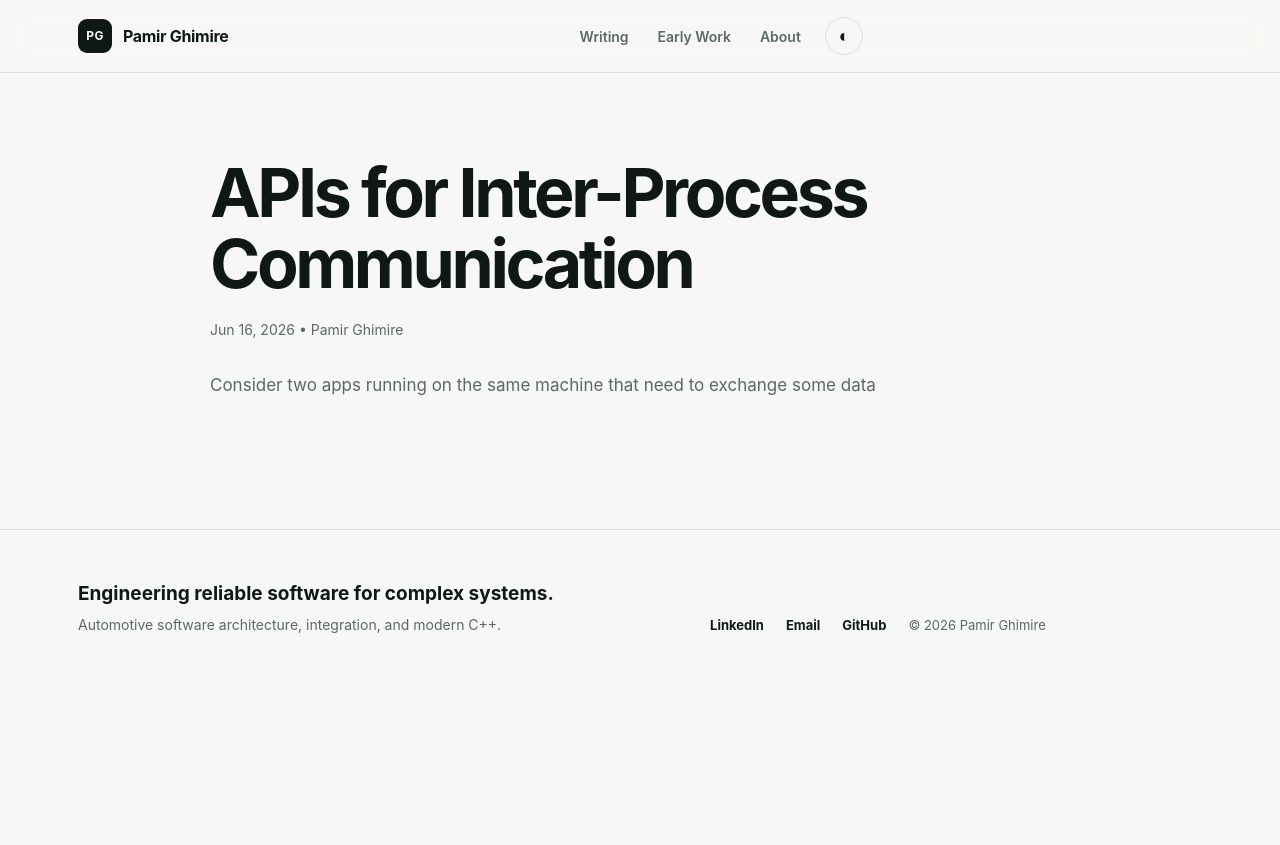
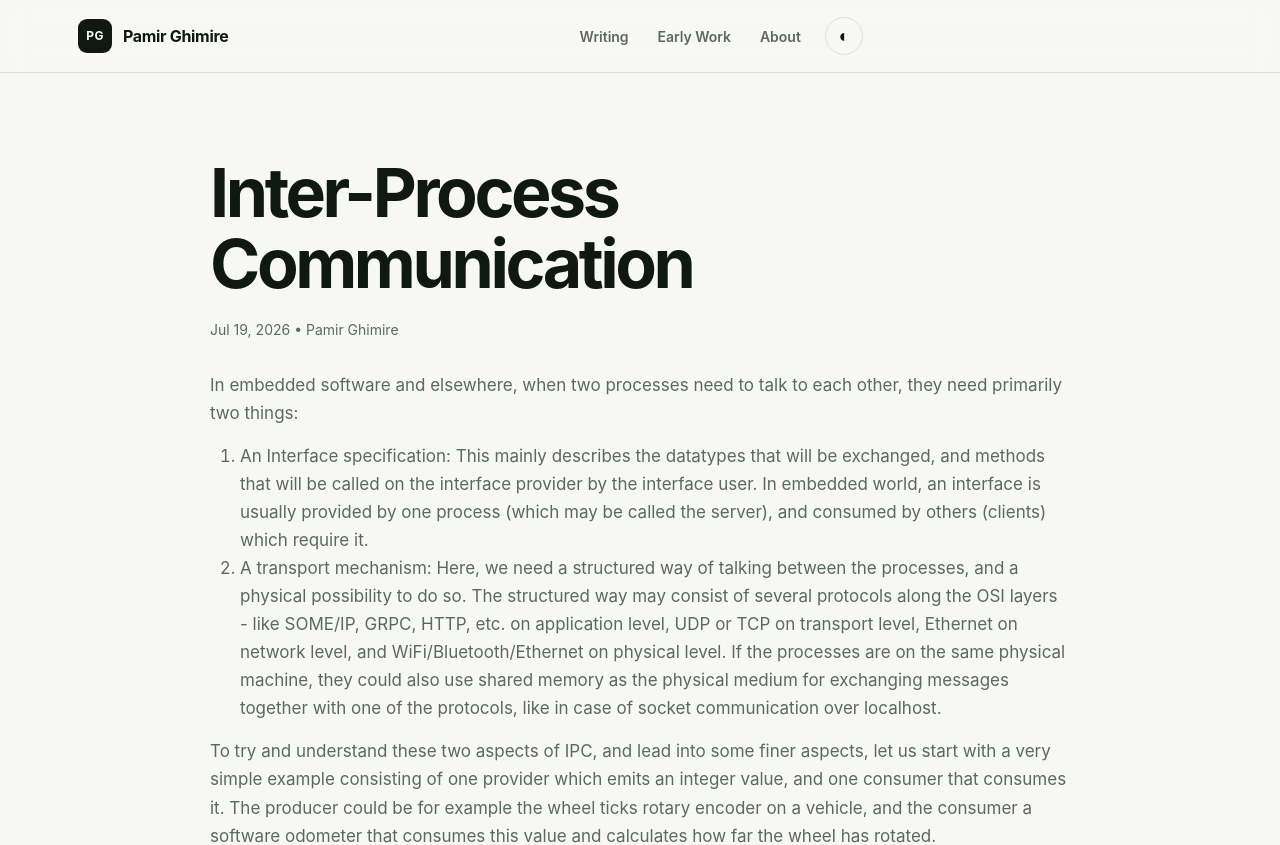
Before and after one commit to PamirGhimire/pamirghimire.github.io, a Jekyll site: the page built from _posts/apis_for_ipc/2026-06-16-IPC-APIs.md, in a window 1280 px wide and 1400 px high. Shown: the top 845 px of the window. Built offline with Jekyll 4.4.1, drawn with Linux system fonts in a browser that asks for light colours; some of the changed text lies outside the part shown; grey boxes are pictures that could not be loaded.

Commit message:
post interprocess communication

```diff
--- a/_posts/apis_for_ipc/2026-06-16-IPC-APIs.md
+++ b/_posts/apis_for_ipc/2026-06-16-IPC-APIs.md
@@ -1,10 +1,20 @@
 ---
 layout: post
-title:  "APIs for Inter-Process Communication"
+title:  "Inter-Process Communication"
 author: Pamir Ghimire
-date:   2026-06-16
-permalink: /apis-for-interprocess-communication/
+date:   2026-07-19
+permalink: /interprocess-communication/
 categories: jekyll update
 ---
 
-Consider two apps running on the same machine that need to exchange some data
+In embedded software and elsewhere, when two processes need to talk to each other, they need primarily two things:
+1. An Interface specification: This mainly describes the datatypes that will be exchanged, and methods that will be called on the interface provider by the interface user. In embedded world, an interface is usually provided by one process (which may be called the server), and consumed by others (clients) which require it.
+ 2. A transport mechanism: Here, we need a structured way of talking between the processes, and a physical possibility to do so. The structured way may consist of several protocols along the OSI layers - like SOME/IP, GRPC, HTTP, etc. on application level, UDP or TCP on transport level, Ethernet on network level, and WiFi/Bluetooth/Ethernet on physical level. If the processes are on the same physical machine, they could also use shared memory as the physical medium for exchanging messages together with one of the protocols, like in case of socket communication over localhost.
+
+ To try and understand these two aspects of IPC, and lead into some finer aspects, let us start with a very simple example consisting of one provider which emits an integer value, and one consumer that consumes it. The producer could be for example the wheel ticks rotary encoder on a vehicle, and the consumer a software odometer that consumes this value and calculates how far the wheel has rotated.
+
+![Wheel-tick sensor providing data to an odometer through the IWheelTick interface]({{ '/assets/posts/interprocess-communication/example1.svg' | relative_url }}){:class="diagram"}
+
+*Figure 1: The wheel-tick sensor provides an unsigned 8-bit value through the IWheelTick interface, which is consumed by the software odometer.*
+
+ As we see in the figure, the modules want to exchange a simple message as defined by the interface IWheelTick. The message consists of a single unsigned 8 bit integer. The produces emits messages carrying an a payload of
--- a/_sass/_modern.scss
+++ b/_sass/_modern.scss
@@ -116,6 +116,7 @@ a:focus-visible, button:focus-visible { outline: 3px solid var(--accent); outlin
 .project-image-compact { display: block; width: min(100%, 640px); }
 .post-content h2 { margin-top: 70px; padding-top: 28px; border-top: 1px solid var(--line); font-size: 32px; font-weight: 680; line-height: 1.2; letter-spacing: -.03em; }
 .post-content img { margin: 16px 0 24px; border-radius: 10px; }
+.post-content img.diagram { padding: 16px; background: #fff; border: 1px solid var(--line); }
 .post-content p, .post-content li { color: var(--muted); }
 .post-content strong, .post-content b { color: var(--text); }
 .post-list li { padding: 24px 0; margin: 0; border-bottom: 1px solid var(--line); }
```
Also changed, not shown: 1 other file.
